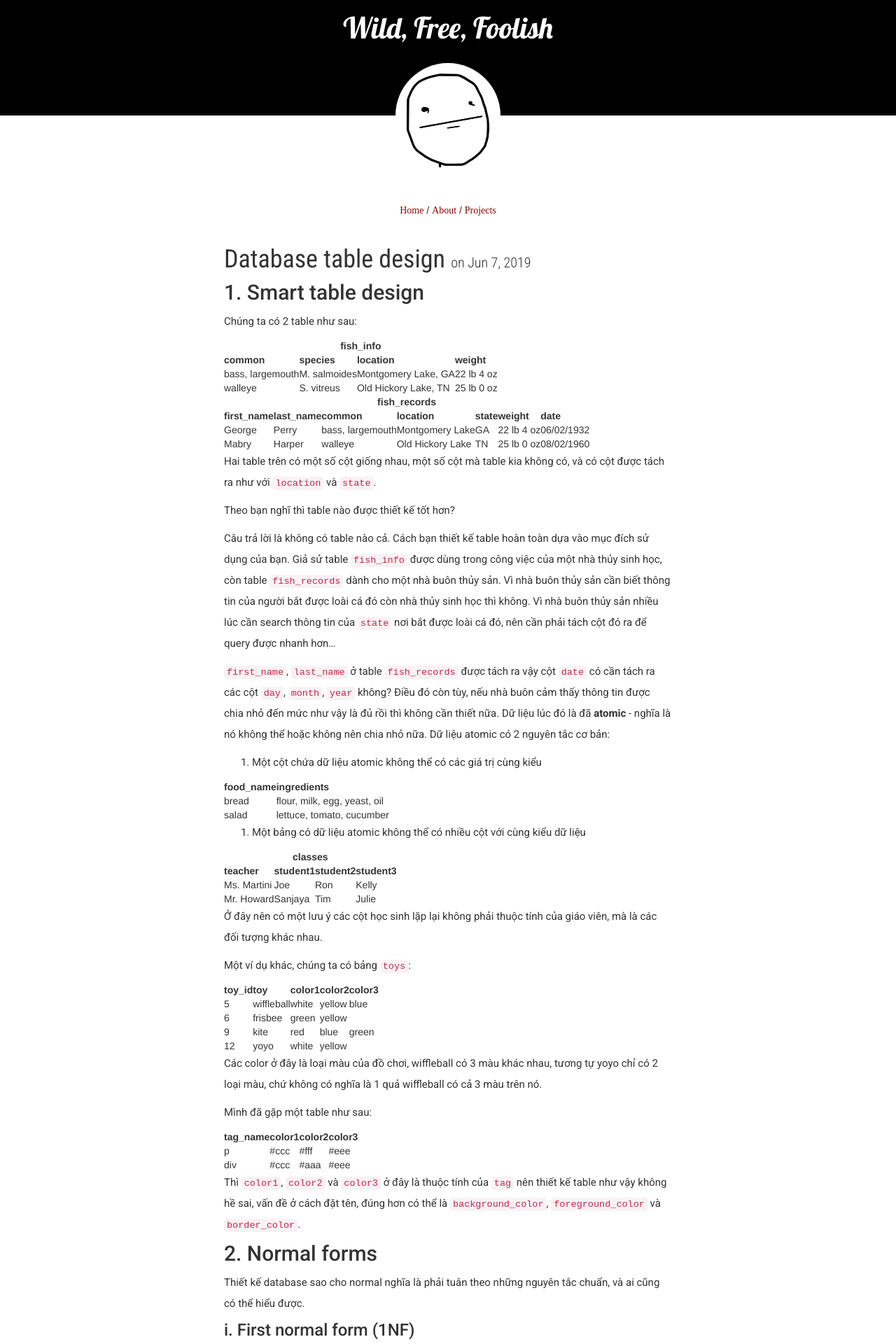
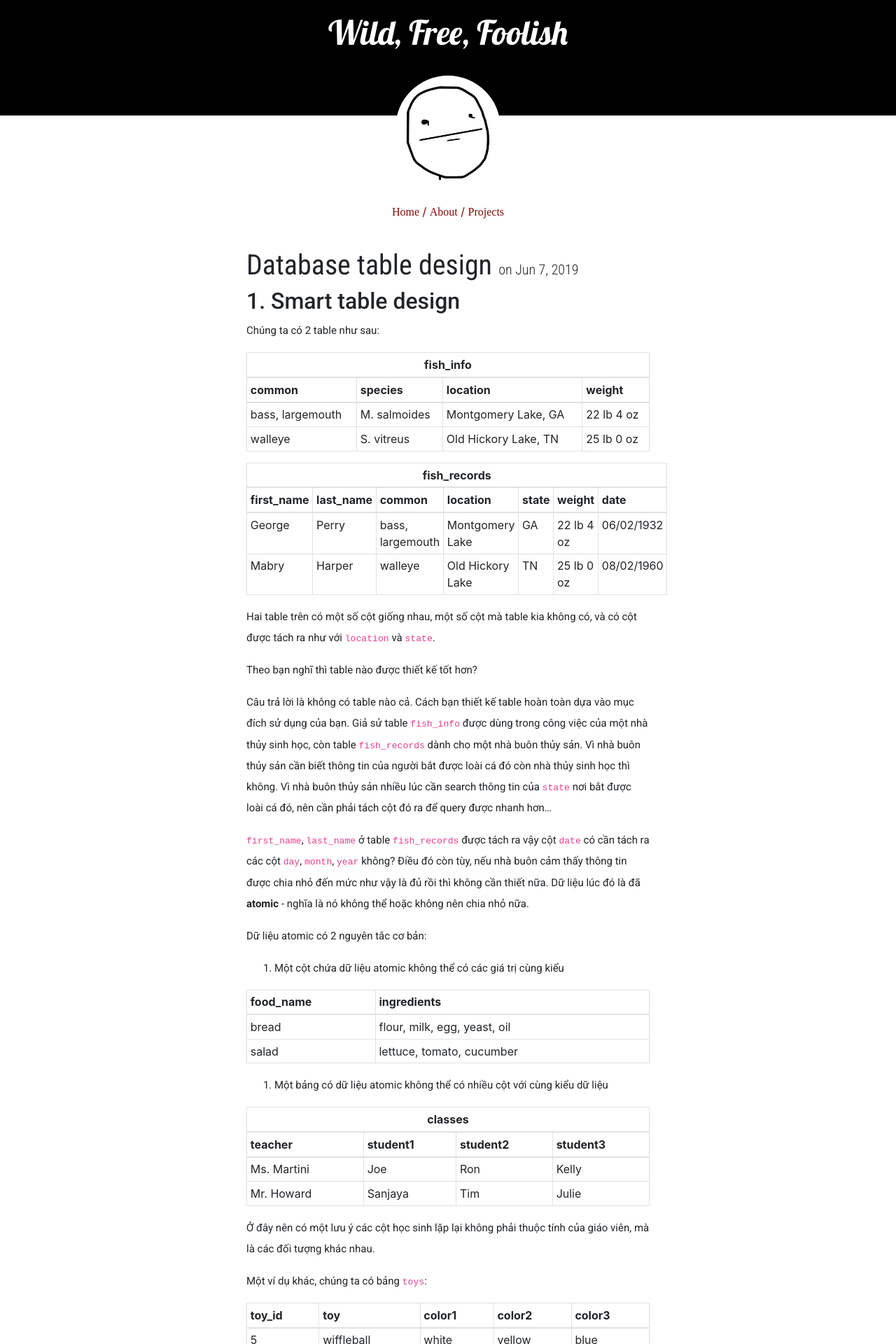
Before and after one commit to mozartilize/mozartilize.github.io, a Jekyll site: the page built from _posts/2019-06-07-database-table-design.md, in a window 1280 px wide. Shown: the top 1920 px of the page at 70% size. Built offline with Jekyll 4.4.1, drawn with Linux system fonts in a browser that asks for light colours; nearby versions of some CDN libraries; some web fonts are replaced; comment, search, counter and statistics services are not loaded.

Commit message:
fix table

```diff
--- a/_includes/head.html
+++ b/_includes/head.html
@@ -8,7 +8,7 @@
   <link href="https://fonts.googleapis.com/css?family=Roboto+Condensed:300,300i,400,400i,700,700i|Roboto:100,100i,300,300i,400,400i,500,500i,700,700i,900,900i|Fira+Mono|Fira+Sans:300,300i,400,400i,500,500i,700,700i|Galada|Lobster" rel="stylesheet">
 
   <!-- Latest compiled and minified CSS -->
-  <link rel="stylesheet" href="https://maxcdn.bootstrapcdn.com/bootstrap/3.3.7/css/bootstrap.min.css" integrity="sha384-BVYiiSIFeK1dGmJRAkycuHAHRg32OmUcww7on3RYdg4Va+PmSTsz/K68vbdEjh4u" crossorigin="anonymous">
+  <link rel="stylesheet" href="https://cdnjs.cloudflare.com/ajax/libs/twitter-bootstrap/4.3.1/css/bootstrap.min.css" integrity="sha256-YLGeXaapI0/5IgZopewRJcFXomhRMlYYjugPLSyNjTY=" crossorigin="anonymous" />
 
   <!-- Optional theme -->
   <link rel="stylesheet" href="https://maxcdn.bootstrapcdn.com/bootstrap/3.3.7/css/bootstrap-theme.min.css" integrity="sha384-rHyoN1iRsVXV4nD0JutlnGaslCJuC7uwjduW9SVrLvRYooPp2bWYgmgJQIXwl/Sp" crossorigin="anonymous">
@@ -17,9 +17,9 @@
 
   <link rel="stylesheet" href="{{ "/css/main.css" | prepend: full_base_url }}">
 
-  <script src="https://code.jquery.com/jquery-3.1.0.min.js" integrity="sha256-cCueBR6CsyA4/9szpPfrX3s49M9vUU5BgtiJj06wt/s=" crossorigin="anonymous"></script>
+  <script src="https://cdnjs.cloudflare.com/ajax/libs/jquery/3.4.1/jquery.min.js" integrity="sha256-CSXorXvZcTkaix6Yvo6HppcZGetbYMGWSFlBw8HfCJo=" crossorigin="anonymous"></script>
 
   <!-- Latest compiled and minified JavaScript -->
-  <script src="https://maxcdn.bootstrapcdn.com/bootstrap/3.3.7/js/bootstrap.min.js" integrity="sha384-Tc5IQib027qvyjSMfHjOMaLkfuWVxZxUPnCJA7l2mCWNIpG9mGCD8wGNIcPD7Txa" crossorigin="anonymous"></script>
+  <script src="https://cdnjs.cloudflare.com/ajax/libs/twitter-bootstrap/4.3.1/js/bootstrap.min.js" integrity="sha256-CjSoeELFOcH0/uxWu6mC/Vlrc1AARqbm/jiiImDGV3s=" crossorigin="anonymous"></script>
 
 </head>
--- a/_posts/2019-06-07-database-table-design.md
+++ b/_posts/2019-06-07-database-table-design.md
@@ -7,7 +7,7 @@ title: "Database table design"
 
 Chúng ta có 2 table như sau:
 
-<table>
+<table class="table table-sm table-bordered table-responsive-md">
   <thead>
     <tr>
       <th colspan="4" style="text-align:center">fish_info</th>
@@ -35,7 +35,7 @@ Chúng ta có 2 table như sau:
   </tbody>
 </table>
 
-<table>
+<table class="table table-sm table-bordered table-responsive-md">
   <thead>
     <tr>
       <th colspan="7" style="text-align:center">fish_records</th>
@@ -79,19 +79,35 @@ Theo bạn nghĩ thì table nào được thiết kế tốt hơn?
 Câu trả lời là không có table nào cả. Cách bạn thiết kế table hoàn toàn dựa vào mục đích sử dụng của bạn. Giả sử table `fish_info` được dùng trong công việc của một nhà thủy sinh học, còn table `fish_records` dành cho một nhà buôn thủy sản. Vì nhà buôn thủy sản cần biết thông tin của người bắt được loài cá đó còn nhà thủy sinh học thì không. Vì nhà buôn thủy sản nhiều lúc cần search thông tin của `state` nơi bắt được loài cá đó, nên cần phải tách cột đó ra để query được nhanh hơn...
 
 `first_name`, `last_name` ở table `fish_records` được tách ra vậy cột `date` có cần tách ra các cột `day`, `month`, `year` không? Điều đó còn tùy, nếu nhà buôn cảm thấy thông tin được chia nhỏ đến mức như vậy là đủ rồi thì không cần thiết nữa. Dữ liệu lúc đó là đã **atomic** - nghĩa là nó không thể hoặc không nên chia nhỏ nữa.
+
 <!-- more -->
+
 Dữ liệu atomic có 2 nguyên tắc cơ bản:
 
 1. Một cột chứa dữ liệu atomic không thể có các giá trị cùng kiểu
 
-| food_name | ingredients                  |
-| --------- | ---------------------------- |
-| bread     | flour, milk, egg, yeast, oil |
-| salad     | lettuce, tomato, cucumber    |
+<table class="table table-sm table-bordered table-responsive-md">
+  <thead>
+    <tr>
+      <th>food_name</th>
+      <th>ingredients</th>
+    </tr>
+  </thead>
+  <tbody>
+    <tr>
+      <td>bread</td>
+      <td>flour, milk, egg, yeast, oil</td>
+    </tr>
+    <tr>
+      <td>salad</td>
+      <td>lettuce, tomato, cucumber</td>
+    </tr>
+  </tbody>
+</table>
 
 2. Một bảng có dữ liệu atomic không thể có nhiều cột với cùng kiểu dữ liệu
 
-<table>
+<table class="table table-sm table-bordered table-responsive-md">
   <thead>
     <tr>
       <th colspan="4" style="text-align:center">classes</th>
@@ -123,21 +139,76 @@ Dữ liệu atomic có 2 nguyên tắc cơ bản:
 
 Một ví dụ khác, chúng ta có bảng `toys`:
 
-| toy_id | toy        | color1 | color2 | color3 |
-| ------ | ---------- | ------ | ------ | ------ |
-| 5      | wiffleball | white  | yellow | blue   |
-| 6      | frisbee    | green  | yellow |        |
-| 9      | kite       | red    | blue   | green  |
-| 12     | yoyo       | white  | yellow |        |
+<table class="table table-sm table-bordered table-responsive-md">
+  <thead>
+    <tr>
+      <th>toy_id</th>
+      <th>toy</th>
+      <th>color1</th>
+      <th>color2</th>
+      <th>color3</th>
+    </tr>
+  </thead>
+  <tbody>
+    <tr>
+      <td>5</td>
+      <td>wiffleball</td>
+      <td>white</td>
+      <td>yellow</td>
+      <td>blue</td>
+    </tr>
+    <tr>
+      <td>6</td>
+      <td>frisbee</td>
+      <td>green</td>
+      <td>yellow</td>
+      <td>&nbsp;</td>
+    </tr>
+    <tr>
+      <td>9</td>
+      <td>kite</td>
+      <td>red</td>
+      <td>blue</td>
+      <td>green</td>
+    </tr>
+    <tr>
+      <td>12</td>
+      <td>yoyo</td>
+      <td>white</td>
+      <td>yellow</td>
+      <td>&nbsp;</td>
+    </tr>
+  </tbody>
+</table>
 
 Các color ở đây là loại màu của đồ chơi, wiffleball có 3 màu khác nhau, tương tự yoyo chỉ có 2 loại màu, chứ không có nghĩa là 1 quả wiffleball có cả 3 màu trên nó.
 
 Mình đã gặp một table như sau:
 
-| tag_name | color1 | color2 | color3 |
-| -------- | ------ | ------ | ------ |
-| p        | #ccc   | #fff   | #eee   |
-| div      | #ccc   | #aaa   | #eee   |
+<table class="table table-sm table-bordered table-responsive-md">
+  <thead>
+    <tr>
+      <th>tag_name</th>
+      <th>color1</th>
+      <th>color2</th>
+      <th>color3</th>
+    </tr>
+  </thead>
+  <tbody>
+    <tr>
+      <td>p</td>
+      <td>#ccc</td>
+      <td>#fff</td>
+      <td>#eee</td>
+    </tr>
+    <tr>
+      <td>div</td>
+      <td>#ccc</td>
+      <td>#aaa</td>
+      <td>#eee</td>
+    </tr>
+  </tbody>
+</table>
 
 Thì `color1`, `color2` và `color3` ở đây là thuộc tính của `tag` nên thiết kế table như vậy không hề sai, vấn đề ở cách đặt tên, đúng hơn có thể là `background_color`, `foreground_color` và `border_color`.
 
@@ -156,7 +227,7 @@ Thiết kế database sao cho normal nghĩa là phải tuân theo những nguyê
 
 Chúng ta có thể thiết kế lại bảng `classes` như sau, với điều kiện mỗi giáo viên chỉ dạy một lớp và mỗi học sinh chỉ được tham gia một lớp.
 
-<table>
+<table class="table table-sm table-bordered table-responsive-md">
   <thead>
     <tr>
       <th colspan="2" style="text-align:center">teachers</th>
@@ -178,7 +249,7 @@ Chúng ta có thể thiết kế lại bảng `classes` như sau, với điều
   </tbody>
 </table>
 
-<table>
+<table class="table table-sm table-bordered table-responsive-md">
   <thead>
     <tr>
       <th colspan="4" style="text-align:center">students</th>
@@ -230,7 +301,7 @@ Chúng ta có thể thiết kế lại bảng `classes` như sau, với điều
   </tbody>
 </table>
 
-<table>
+<table class="table table-sm table-bordered table-responsive-md">
   <thead>
     <tr>
       <th colspan="3" style="text-align:center">classes</th>
@@ -255,7 +326,7 @@ Chúng ta có thể thiết kế lại bảng `classes` như sau, với điều
   </tbody>
 </table>
 
-<table>
+<table class="table table-sm table-bordered table-responsive-md">
   <thead>
     <tr>
       <th colspan="3" style="text-align:center">class_list</th>
@@ -312,7 +383,7 @@ Chúng ta có thể thiết kế lại bảng `classes` như sau, với điều
 
 Ở bảng `classes`, nếu ta không cần cột `id` làm khóa chính, thì sự kết hợp duy nhất (unique) của 2 cột còn lại là `subject` và `teacher_id` tạo thành khóa tổng hợp. Nghĩa là cứ mỗi giáo viên và một môn học, chúng ta sẽ có một lớp.
 
-<table>
+<table class="table table-sm table-bordered table-responsive-md">
   <thead>
     <tr>
       <th colspan="3" style="text-align:center">classes</th>
@@ -343,7 +414,7 @@ Với bảng trên, ta thấy `teacher_address` (non-key column) phụ thuộc v
 
 Hãy xem thêm một ví dụ nữa.
 
-<table>
+<table class="table table-sm table-bordered table-responsive-md">
   <thead>
     <tr>
       <th colspan="5" style="text-align:center">superheroes</th>
@@ -403,7 +474,7 @@ Phụ thuộc hàm của bảng `students` ở ví dụ trên được gọi là
 
 Chúng ta có phiên bản mở rộng của bảng `toys` dưới đây:
 
-<table>
+<table class="table table-sm table-bordered table-responsive-md">
   <thead>
     <tr>
       <th colspan="2" style="text-align:center">toys</th>
@@ -434,7 +505,7 @@ Chúng ta có phiên bản mở rộng của bảng `toys` dưới đây:
 </table>
 
 
-<table>
+<table class="table table-sm table-bordered table-responsive-md">
   <thead>
     <tr>
       <th colspan="5" style="text-align:center">inventories</th>
@@ -524,7 +595,7 @@ Chúng ta có phiên bản mở rộng của bảng `toys` dưới đây:
 `store_address` phụ thuộc vào `store_id` nên chúng ta sẽ đưa nó sang bảng `stores` riêng biệt.
 
 
-<table>
+<table class="table table-sm table-bordered table-responsive-md">
   <thead>
     <tr>
       <th colspan="4" style="text-align:center">stores</th>
@@ -564,7 +635,7 @@ Chúng ta có phiên bản mở rộng của bảng `toys` dưới đây:
   </tbody>
 </table>
 
-<table>
+<table class="table table-sm table-bordered table-responsive-md">
   <thead>
     <tr>
       <th colspan="4" style="text-align:center">inventories</th>
@@ -654,7 +725,7 @@ Nếu các loại đồ chơi được định nghĩa sẵn, hay còn gọi là
 
 Và rõ ràng `color` là một thuộc tính thuộc về `toys` thay vì của `inventories`. Điều này dẫn đến vi phạm 1NF.
 
-<table>
+<table class="table table-sm table-bordered table-responsive-md">
   <thead>
     <tr>
       <th colspan="5" style="text-align:center">toys</th>
@@ -741,7 +812,7 @@ Và rõ ràng `color` là một thuộc tính thuộc về `toys` thay vì của
   </tbody>
 </table>
 
-<table>
+<table class="table table-sm table-bordered table-responsive-md">
   <tr>
     <th colspan="3" style="text-align:center">inventories</th>
   </tr>
@@ -815,7 +886,7 @@ Và rõ ràng `color` là một thuộc tính thuộc về `toys` thay vì của
 
 Bảng dưới đây thỏa mãn 2NF nhưng vi phạm 3NF:
 
-<table>
+<table class="table table-sm table-bordered table-responsive-md">
   <tr>
     <th colspan="4" style="text-align:center">tournament_winners</th>
   </tr>
@@ -853,7 +924,7 @@ Bảng dưới đây thỏa mãn 2NF nhưng vi phạm 3NF:
 
 Khóa tổng hợp ở đây từ `tournamemt` và `year`. Tuy nhiên bảng này vi phạm 3NF vì `date_of_birth` (non-key column) phụ thuộc vào `winner` (non-key column).
 
-<table>
+<table class="table table-sm table-bordered table-responsive-md">
     <tr>
       <th colspan="3" style="text-align:center">tournament_winners</th>
     </tr>
@@ -884,7 +955,7 @@ Khóa tổng hợp ở đây từ `tournamemt` và `year`. Tuy nhiên bảng nà
   </tr>
 </table>
 
-<table>
+<table class="table table-sm table-bordered table-responsive-md">
   <tr>
     <th colspan="2" style="text-align:center">winner_dates_of_birth</th>
   </tr>
--- a/css/main.scss
+++ b/css/main.scss
@@ -155,7 +155,7 @@ nav {
 
 @media screen and (min-width: 960px) {
   .wrapper {
-    width: 50%;
+    width: 45%;
   }
 }
 
```
